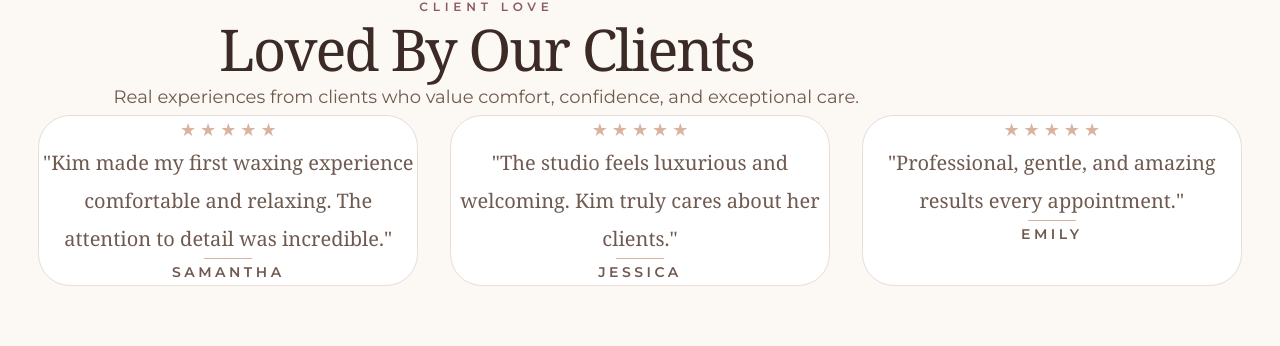
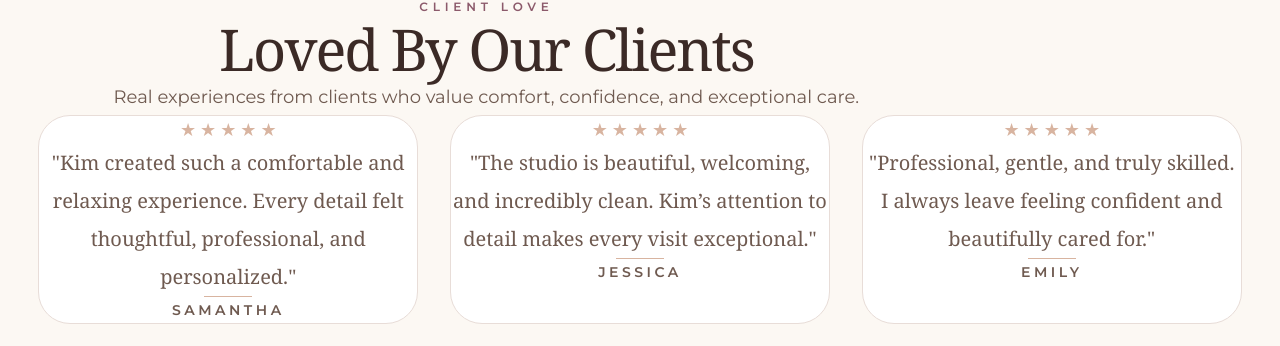
Before and after one commit to kevin-phan-25/just-wax-by-kim, a Next.js app: page / in a window 1280 px wide. Shown: the part 3894-4240 px from the top of the page. Built offline with nearby package versions, Linux system fonts and the light colour scheme; a web font is replaced by a local one.

Commit message:
Update testimonials.data.ts

```diff
--- a/features/testimonials/testimonials.data.ts
+++ b/features/testimonials/testimonials.data.ts
@@ -1,97 +1,25 @@
-/**
- * -----------------------------------------------------------------------------
- * File: testimonials.data.ts
- *
- * Created: July 27, 2026
- *
- * Description:
- * Customer testimonial data.
- *
- * Changes:
- * - July 27, 2026
- *   - Added initial customer reviews.
- *
- * -----------------------------------------------------------------------------
- */
-
-
-import type {
-
-Testimonial
-
-}
-
-from "./testimonial.types";
-
-
-
 export const testimonials: Testimonial[] = [
-
+  {
+    id: "1",
+    name: "Samantha",
+    quote:
+      "Kim created such a comfortable and relaxing experience. Every detail felt thoughtful, professional, and personalized.",
+    rating: 5,
+  },
 
   {
-
-id:
-
-"1",
-
-name:
-
-"Samantha",
-
+    id: "2",
+    name: "Jessica",
     quote:
-
-"Kim made my first waxing experience comfortable and relaxing. The attention to detail was incredible.",
-
-rating:
-
-5
-
+      "The studio is beautiful, welcoming, and incredibly clean. Kim’s attention to detail makes every visit exceptional.",
+    rating: 5,
   },
 
-
-
   {
-
-id:
-
-"2",
-
-name:
-
-"Jessica",
-
+    id: "3",
+    name: "Emily",
     quote:
-
-"The studio feels luxurious and welcoming. Kim truly cares about her clients.",
-
-rating:
-
-5
-
+      "Professional, gentle, and truly skilled. I always leave feeling confident and beautifully cared for.",
+    rating: 5,
   },
-
-
-
-{
-
-id:
-
-"3",
-
-name:
-
-"Emily",
-
-quote:
-
-"Professional, gentle, and amazing results every appointment.",
-
-rating:
-
-5
-
-}
-
-
-
 ];
```
Lines whose indentation alone changed are shown as unchanged.
